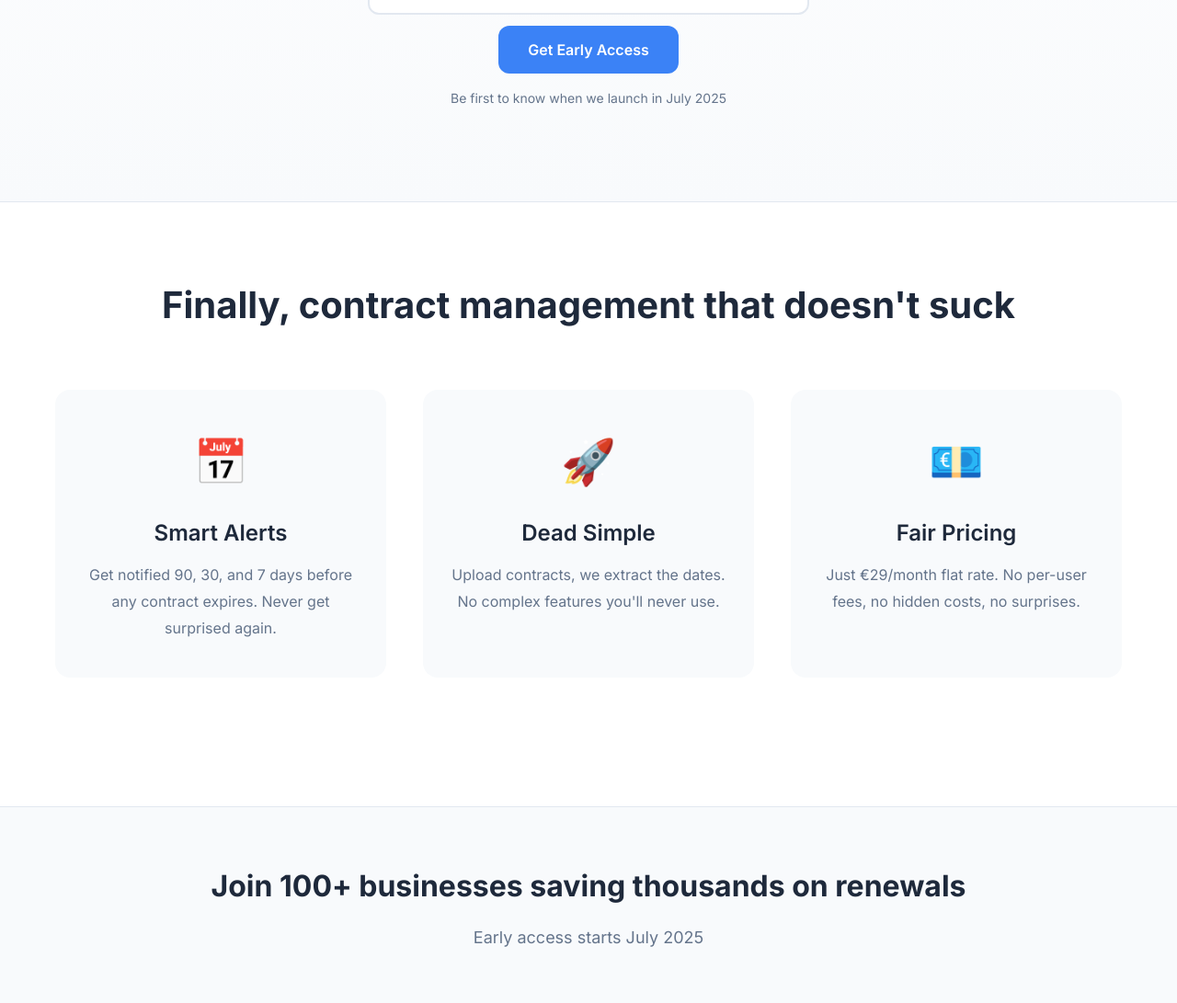
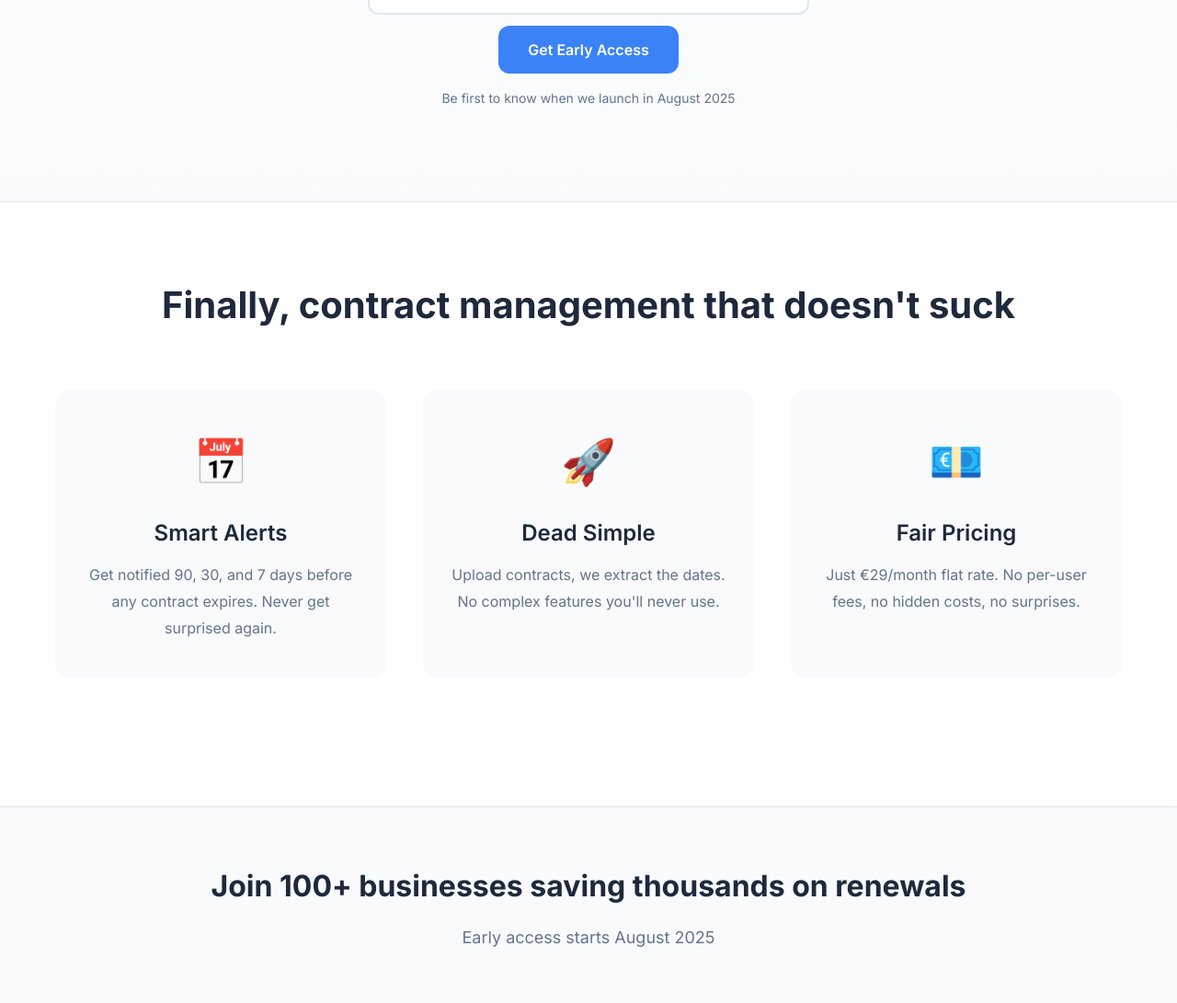
Before and after one commit to ab-projects-repo/renewalscout-web, a Jekyll site: the page built from source/index.md, in a window 1280 px wide. Shown: the part 418-1509 px from the top of the page at 92% size. Built offline with Jekyll 4.4.1, drawn with Linux system fonts in a browser that asks for light colours.

Commit message:
Update date

```diff
--- a/source/index.md
+++ b/source/index.md
@@ -12,7 +12,7 @@ title: RenewalScout - Never Miss a Contract Renewal Again
         <input type="email" name="email" placeholder="Enter your work email" required>
         <button type="submit">Get Early Access</button>
       </form>
-      <p class="form-note">Be first to know when we launch in July 2025</p>
+      <p class="form-note">Be first to know when we launch in August 2025</p>
     </div>
   </div>
 </div>
@@ -43,6 +43,6 @@ title: RenewalScout - Never Miss a Contract Renewal Again
 <div class="cta-section">
   <div class="container">
     <h2>Join 100+ businesses saving thousands on renewals</h2>
-    <p>Early access starts July 2025</p>
+    <p>Early access starts August 2025</p>
   </div>
 </div>
```
